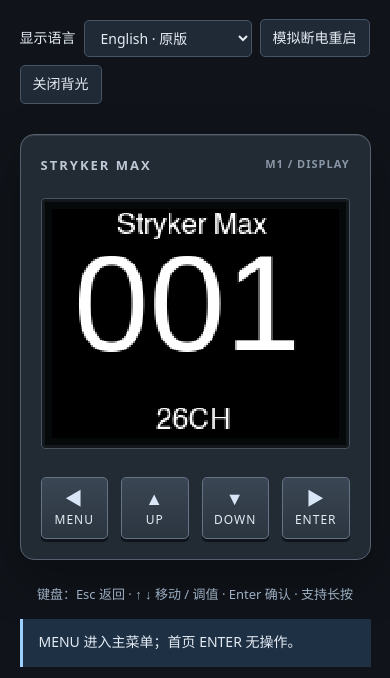
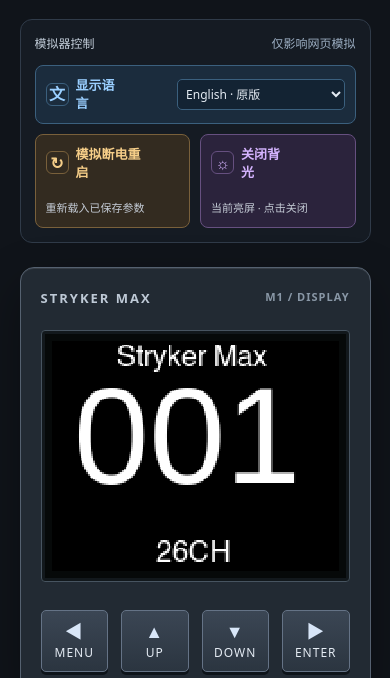
Before and after one commit to liuyanwaterloo/m1simulator, a website with bundled scripts: page public/index.html in a window 390 px wide. Shown: the part 148-826 px from the top of the page. Built offline with nearby package versions, Linux system fonts and the light colour scheme.

Commit message:
Group simulator controls with distinct color themes and responsive layout

```diff
--- a/public/app.js
+++ b/public/app.js
@@ -36,6 +36,9 @@
   );
 function update() {
   renderer.draw(engine, telemetry);
+  $("#backlight-status").textContent = engine.backlight
+    ? "当前亮屏 · 点击关闭" : "背光已关闭 · 按键唤醒";
+  $("#sleep").dataset.screen = engine.backlight ? "on" : "off";
   const e = engine.edit?.entry ?? engine.current;
   const f = source.functions[engine.lastHandler];
   $("#hint").textContent = [engine.note, ...renderer.warnings].filter(Boolean).join(' · ');
--- a/public/index.html
+++ b/public/index.html
@@ -22,14 +22,24 @@
           <h1>菜单实验台</h1>
           <span>160 × 128 · V1.02 源码基准</span>
         </div>
-        <div class="toolbar">
-          <label
-            >显示语言
-            <select id="locale">
-              <option value="en">English · 原版</option>
-            </select></label
-          ><button id="reboot">模拟断电重启</button
-          ><button id="sleep">关闭背光</button>
+        <div class="toolbar" role="group" aria-label="模拟器控制">
+          <div class="toolbar-heading">模拟器控制<span>仅影响网页模拟</span></div>
+          <div class="control-grid">
+            <div class="control-card control-language">
+              <label class="control-title" for="locale"><span class="control-icon" aria-hidden="true">文</span>显示语言</label>
+              <select id="locale">
+                <option value="en">English · 原版</option>
+              </select>
+            </div>
+            <button id="reboot" class="control-card control-reboot" type="button">
+              <span class="control-title"><span class="control-icon" aria-hidden="true">↻</span>模拟断电重启</span>
+              <span class="control-description">重新载入已保存参数</span>
+            </button>
+            <button id="sleep" class="control-card control-backlight" type="button">
+              <span class="control-title"><span class="control-icon" aria-hidden="true">☼</span>关闭背光</span>
+              <span id="backlight-status" class="control-description">当前亮屏 · 点击关闭</span>
+            </button>
+          </div>
         </div>
         <div class="device">
           <div class="device-label">
--- a/public/style.css
+++ b/public/style.css
@@ -102,17 +102,103 @@
   outline-offset: 3px;
 }
 .toolbar {
+  margin: 22px 0 24px;
+  padding: 14px;
+  border: 1px solid var(--line);
+  border-radius: 12px;
+  background: #151b23;
+}
+.toolbar-heading {
   display: flex;
+  justify-content: space-between;
+  gap: 12px;
+  margin-bottom: 12px;
+  font-size: 12px;
+  color: #c2cdd9;
+}
+.toolbar-heading span { color: var(--muted); }
+.control-grid {
+  display: grid;
+  grid-template-columns: 1.25fr 1fr 1fr;
   gap: 10px;
-  flex-wrap: wrap;
+}
+.control-card {
+  --accent: #9acfff;
+  --tint: #1b2c3d;
+  --edge: #3b607e;
+  display: flex;
+  flex-direction: column;
+  justify-content: space-between;
+  gap: 12px;
+  min-width: 0;
+  min-height: 94px;
+  padding: 12px;
+  border: 1px solid var(--edge);
+  border-radius: 8px;
+  background: var(--tint);
+  text-align: left;
+}
+.control-reboot {
+  --accent: #f6ce88;
+  --tint: #332b20;
+  --edge: #79603b;
+}
+.control-backlight {
+  --accent: #d5b4ff;
+  --tint: #2b233c;
+  --edge: #665080;
+}
+.control-title {
+  display: flex;
+  gap: 7px;
   align-items: center;
-  margin: 22px 0 30px;
+  color: var(--accent);
+  font-size: 13px;
+  font-weight: 650;
+  line-height: 1.4;
 }
-.toolbar label {
-  font-size: 14px;
-  display: flex;
-  gap: 8px;
-  align-items: center;
+.control-icon {
+  display: inline-grid;
+  place-items: center;
+  flex: 0 0 23px;
+  height: 23px;
+  border: 1px solid var(--edge);
+  border-radius: 6px;
+  font-size: 16px;
+  line-height: 1;
+}
+.control-description {
+  font-size: 11px;
+  line-height: 1.5;
+  color: #c4cbd5;
+}
+.control-language select {
+  width: 100%;
+  min-width: 0;
+  padding: 5px 4px;
+  border-color: var(--edge);
+  background: #132333;
+  font-size: 12px;
+  cursor: pointer;
+}
+.control-card:is(button):hover {
+  background: var(--tint);
+  border-color: var(--accent);
+  box-shadow: inset 0 0 0 1px var(--accent);
+}
+.control-card:focus-visible,
+.control-language select:focus-visible {
+  outline-color: var(--accent);
+}
+.control-card:is(button):active { transform: translateY(1px); }
+.control-backlight[data-screen="off"] .control-icon {
+  opacity: .55;
+}
+@media (max-width: 520px) {
+  .control-grid { grid-template-columns: repeat(2, minmax(0, 1fr)); }
+  .control-language { grid-column: 1 / -1; min-height: 0; flex-direction: row; align-items: center; }
+  .control-language select { width: 56%; }
+  .control-card { padding: 10px; }
 }
 .device {
   max-width: 552px;
```
